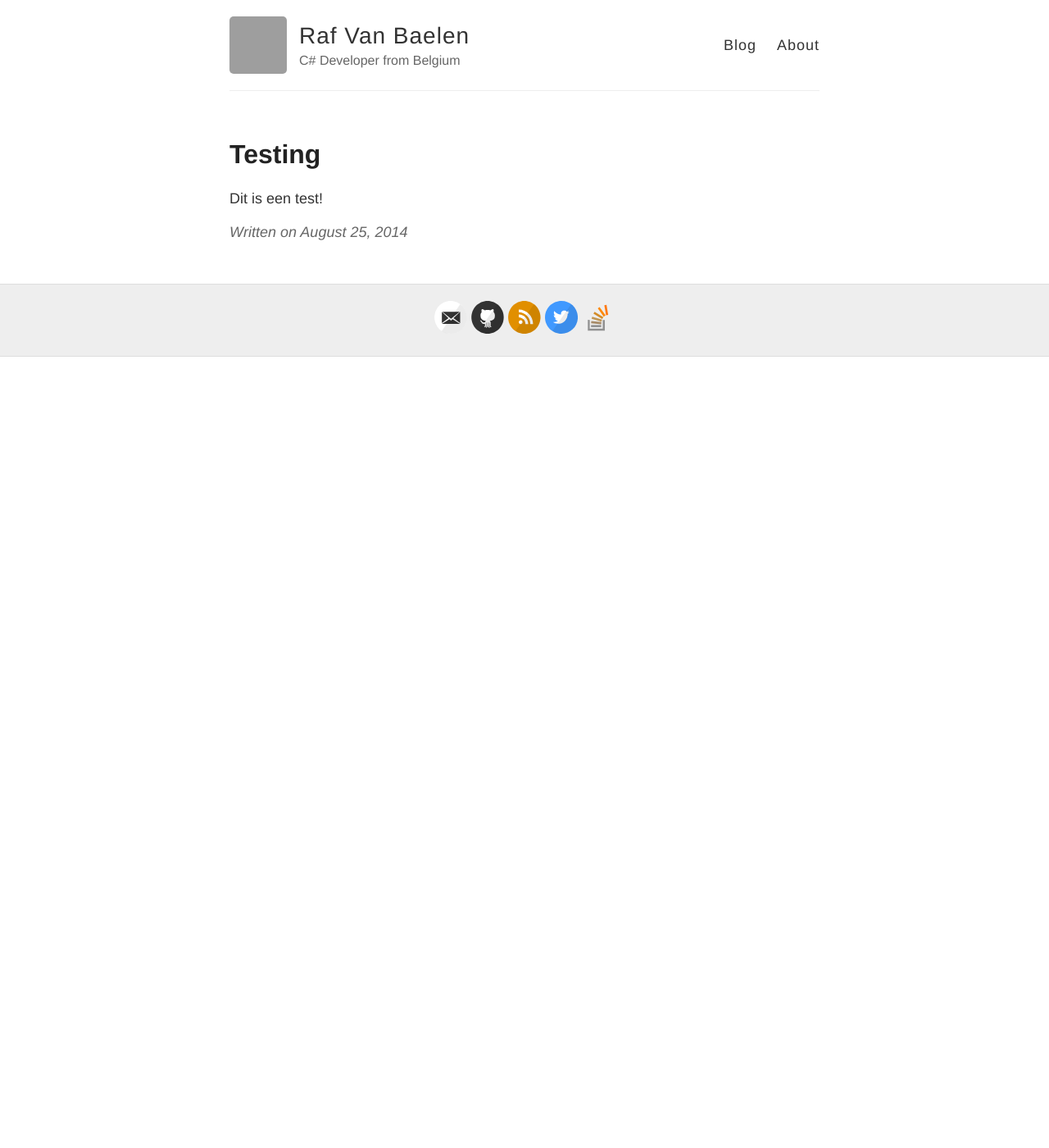
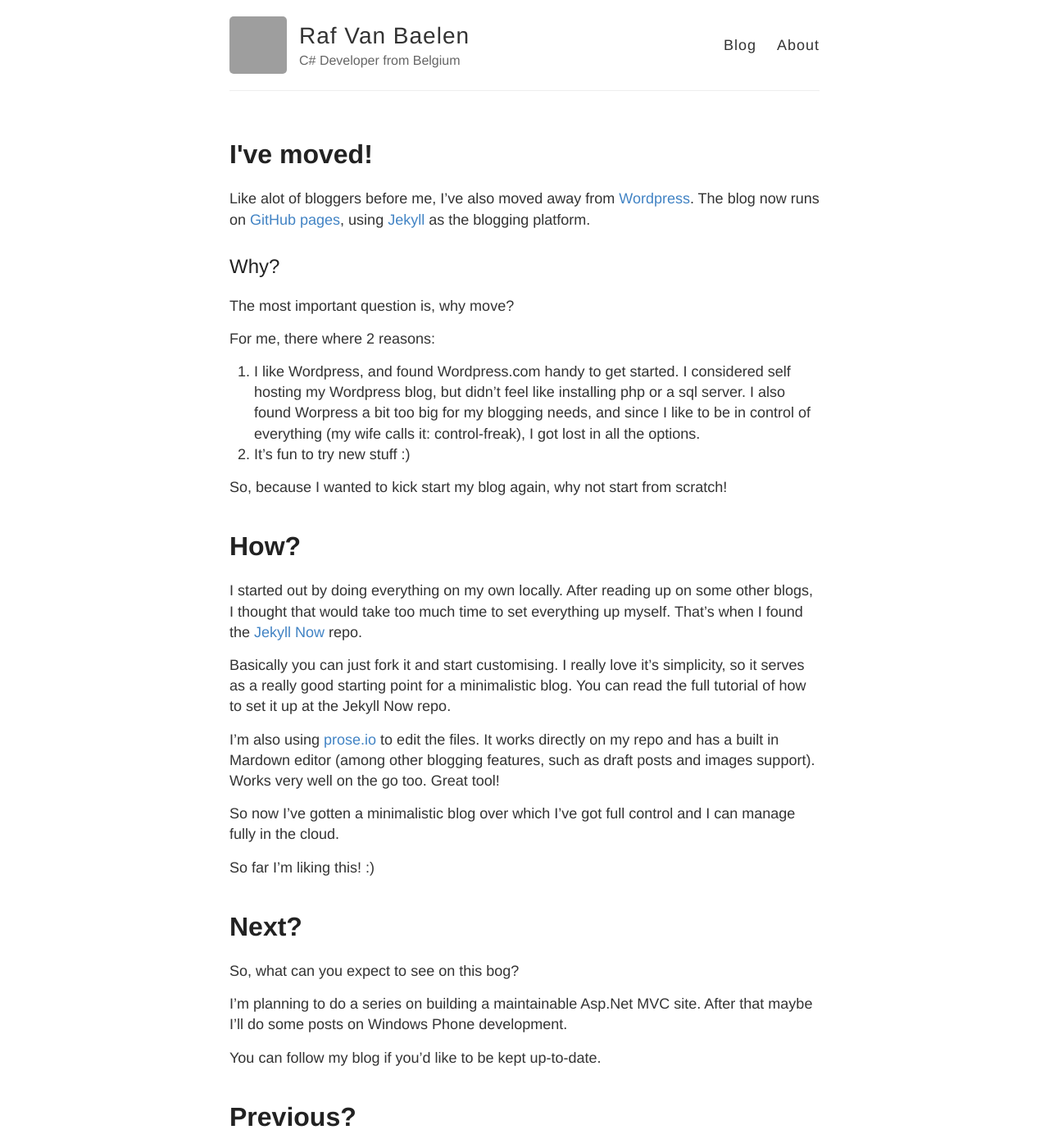
Before and after one commit to Rafvb/rafvb.github.io, a Jekyll site: the page built from _posts/2014-8-25-Hello-World.md, in a window 1280 px wide and 1400 px high. Shown: the whole window at 82% size. Built offline with Jekyll 4.4.1, drawn with Linux system fonts in a browser that asks for light colours; comment, search, counter and statistics services are not loaded; some of the changed text lies outside the part shown; grey boxes are pictures that could not be loaded.

Commit message:
Updated 2014-8-25-Hello-World.md

```diff
--- a/_posts/2014-8-25-Hello-World.md
+++ b/_posts/2014-8-25-Hello-World.md
@@ -1,7 +1,44 @@
 ---
 layout: post
-title: Testing
+title: "I've moved!"
 published: true
 ---
 
-Dit is een test!
+Like alot of bloggers before me, I've also moved away from [Wordpress](https://rafvb.wordpress.com/). The blog now runs on [GitHub pages](https://pages.github.com/), using [Jekyll](http://jekyllrb.com/) as the blogging platform.
+
+## Why?
+
+The most important question is, why move?
+
+For me, there where 2 reasons:
+
+1. I like Wordpress, and found Wordpress.com handy to get started. I considered self hosting my Wordpress blog, but didn't feel like installing php or a sql server. I also found Worpress a bit too big for my blogging needs, and since I like to be in control of everything (my wife calls it: control-freak), I got lost in all the options.
+2. It's fun to try new stuff :)
+
+So, because I wanted to kick start my blog again, why not start from scratch!
+
+# How?
+
+I started out by doing everything on my own locally. After reading up on some other blogs, I thought that would take too much time to set everything up myself. That's when I found the [Jekyll Now](https://github.com/barryclark/jekyll-now) repo.
+
+Basically you can just fork it and start customising. I really love it's simplicity, so it serves as a really good starting point for a minimalistic blog. You can read the full tutorial of how to set it up at the Jekyll Now repo.
+
+I'm also using [prose.io](http://prose.io) to edit the files. It works directly on my repo and has a built in Mardown editor (among other blogging features, such as draft posts and images support). Works very well on the go too. Great tool!
+
+So now I've gotten a minimalistic blog over which I've got full control and I can manage fully in the cloud.
+
+So far I'm liking this! :)
+
+# Next?
+
+So, what can you expect to see on this bog?
+
+I'm planning to do a series on building a maintainable Asp.Net MVC site. After that maybe I'll do some posts on Windows Phone development.
+
+You can follow my blog if you'd like to be kept up-to-date.
+
+# Previous?
+
+I've not migrated my old posts yet. Still looking for a good (= easy) way to convert them to the Markdown format. It's also not a top priority since, the old site will remain online.
+
+And now, lets get blogging!
```
